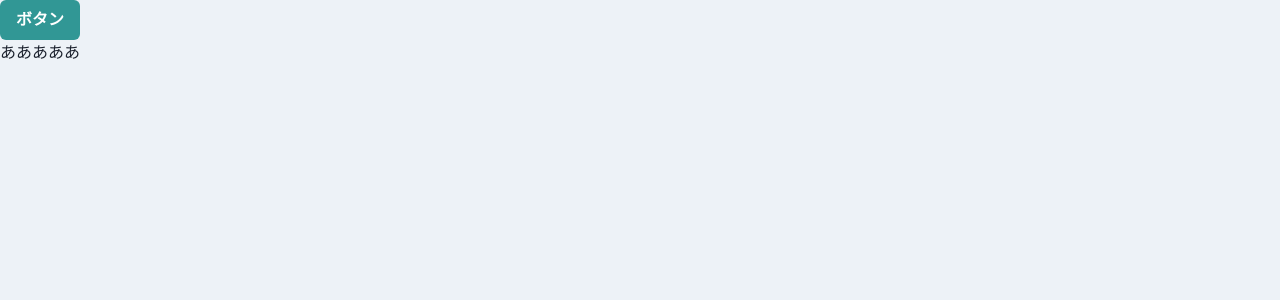
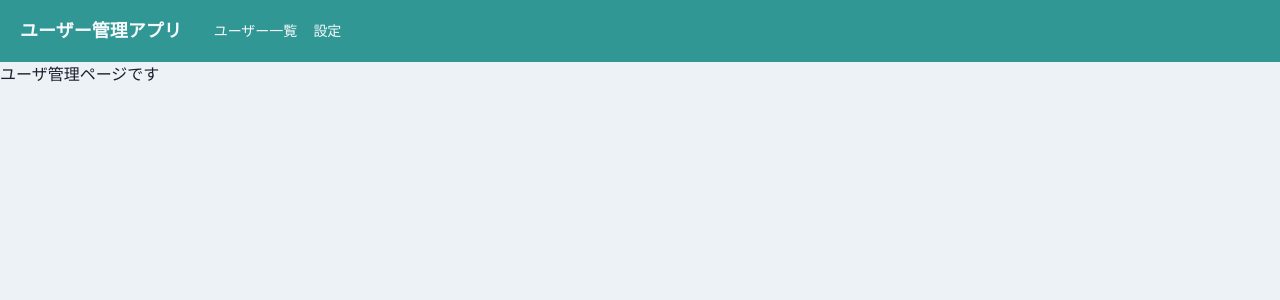
Before and after one commit to kotaro0909/react-app3, a React (Create React App) app: page /home/user_management in a window 1280 px wide. Shown: the top 300 px of the page. Built offline with nearby package versions, Linux system fonts and the light colour scheme.

Commit message:
ヘッダーの作成

```diff
--- a/package.json
+++ b/package.json
@@ -3,6 +3,7 @@
   "version": "0.1.0",
   "private": true,
   "dependencies": {
+    "@chakra-ui/icons": "^1.1.1",
     "@chakra-ui/react": "^1.7.1",
     "@emotion/react": "^11",
     "@emotion/styled": "^11",
@@ -13,9 +14,11 @@
     "@types/node": "^12.0.0",
     "@types/react": "^17.0.0",
     "@types/react-dom": "^17.0.0",
+    "@types/react-router-dom": "^5.3.0",
     "framer-motion": "^4",
     "react": "^17.0.2",
     "react-dom": "^17.0.2",
+    "react-router-dom": "5.3.0",
     "react-scripts": "4.0.3",
     "typescript": "^4.1.2",
     "web-vitals": "^1.0.1"
--- a/src/App.tsx
+++ b/src/App.tsx
@@ -1,13 +1,17 @@
-import { Button, ChakraProvider } from '@chakra-ui/react';
 import React from 'react';
+import { ChakraProvider } from '@chakra-ui/react';
+import { BrowserRouter } from 'react-router-dom';
+
 import './App.css';
 import theme from './theme/theme';
+import { Router } from './router/Router';
 
 function App() {
   return (
     <ChakraProvider theme={theme}>
-      <Button colorScheme="teal">ボタン</Button>
-      <p>あああああ</p>
+      <BrowserRouter>
+        <Router />
+      </BrowserRouter>
     </ChakraProvider>
   );
 }
--- /dev/null
+++ b/src/components/organisms/layout/Header.tsx
@@ -0,0 +1,63 @@
+import {
+  Box,
+  Button,
+  Drawer,
+  DrawerBody,
+  DrawerContent,
+  DrawerOverlay,
+  Flex,
+  Heading,
+  IconButton,
+  Link,
+  useDisclosure,
+} from '@chakra-ui/react';
+import { memo, VFC } from 'react';
+import { HamburgerIcon } from '@chakra-ui/icons';
+
+export const Header: VFC = memo(() => {
+  const { isOpen, onOpen, onClose } = useDisclosure();
+  return (
+    <>
+      <Flex
+        as="nav"
+        bg="teal.500"
+        color="gray.50"
+        align="center"
+        justify="space-between"
+        padding={{ base: 3, md: 5 }}
+      >
+        <Flex align="center" as="a" mr={8} _hover={{ cursor: 'pointer' }}>
+          <Heading as="h1" fontSize={{ base: 'md', md: 'lg' }}>
+            ユーザー管理アプリ
+          </Heading>
+        </Flex>
+
+        <Flex align="center" fontSize="sm" flexGrow={2} display={{ base: 'none', md: 'flex' }}>
+          <Box pr={4}>
+            <Link>ユーザー一覧</Link>
+          </Box>
+          <Link>設定</Link>
+        </Flex>
+        <IconButton
+          aria-label="メニューボタン"
+          icon={<HamburgerIcon />}
+          size="sm"
+          variant="unstyled"
+          display={{ base: 'block', md: 'none' }}
+          onClick={onOpen}
+        />
+      </Flex>
+      <Drawer placement="left" size="xs" onClose={onClose} isOpen={isOpen}>
+        <DrawerOverlay>
+          <DrawerContent>
+            <DrawerBody p={0} bg="gray.100">
+              <Button w="100%">TOP</Button>
+              <Button w="100%">ユーザー一覧</Button>
+              <Button w="100%">設定</Button>
+            </DrawerBody>
+          </DrawerContent>
+        </DrawerOverlay>
+      </Drawer>
+    </>
+  );
+});
--- /dev/null
+++ b/src/components/pages/Home.tsx
@@ -0,0 +1,5 @@
+import { memo, VFC } from 'react';
+
+export const Home: VFC = memo(() => {
+  return <p>HOMEページです</p>;
+});
--- /dev/null
+++ b/src/components/pages/Login.tsx
@@ -0,0 +1,5 @@
+import { memo, VFC } from 'react';
+
+export const Login: VFC = memo(() => {
+  return <p>ログインページです</p>;
+});
--- /dev/null
+++ b/src/components/pages/Page404.tsx
@@ -0,0 +1,5 @@
+import { memo, VFC } from 'react';
+
+export const Page404: VFC = memo(() => {
+  return <p>404ページです</p>;
+});
--- /dev/null
+++ b/src/components/pages/Setting.tsx
@@ -0,0 +1,5 @@
+import { memo, VFC } from 'react';
+
+export const Setting: VFC = memo(() => {
+  return <p>設定ページです</p>;
+});
--- /dev/null
+++ b/src/components/pages/UserManagement.tsx
@@ -0,0 +1,5 @@
+import { memo, VFC } from 'react';
+
+export const UserManagement: VFC = memo(() => {
+  return <p>ユーザ管理ページです</p>;
+});
--- /dev/null
+++ b/src/components/templates/HeaderLayout.tsx
@@ -0,0 +1,16 @@
+import { memo, ReactNode, VFC } from 'react';
+import { Header } from '../organisms/layout/Header';
+
+type Props = {
+  children: ReactNode;
+};
+
+export const HeaderLayout: VFC<Props> = memo((props) => {
+  const { children } = props;
+  return (
+    <>
+      <Header />
+      {children}
+    </>
+  );
+});
--- /dev/null
+++ b/src/router/HomeRoutes.tsx
@@ -0,0 +1,27 @@
+import { Home } from '../components/pages/Home';
+import { Page404 } from '../components/pages/Page404';
+import { Setting } from '../components/pages/Setting';
+import { UserManagement } from '../components/pages/UserManagement';
+
+export const homeRoutes = [
+  {
+    path: '/',
+    exact: true,
+    children: <Home />,
+  },
+  {
+    path: '/user_management',
+    exact: false,
+    children: <UserManagement />,
+  },
+  {
+    path: '/setting',
+    exact: false,
+    children: <Setting />,
+  },
+  {
+    path: '*',
+    exact: false,
+    children: <Page404 />,
+  },
+];
--- /dev/null
+++ b/src/router/Router.tsx
@@ -0,0 +1,31 @@
+import { memo, VFC } from 'react';
+import { Route, Switch } from 'react-router-dom';
+import { Login } from '../components/pages/Login';
+import { Page404 } from '../components/pages/Page404';
+import { HeaderLayout } from '../components/templates/HeaderLayout';
+import { homeRoutes } from './HomeRoutes';
+
+export const Router: VFC = memo(() => {
+  return (
+    <Switch>
+      <Route exact path="/">
+        <Login />
+      </Route>
+      <Route
+        path="/home"
+        render={({ match: { url } }) => (
+          <Switch>
+            {homeRoutes.map((route) => (
+              <Route key={route.path} exact={route.exact} path={`${url}${route.path}`}>
+                <HeaderLayout>{route.children}</HeaderLayout>
+              </Route>
+            ))}
+          </Switch>
+        )}
+      />
+      <Route path="*">
+        <Page404 />
+      </Route>
+    </Switch>
+  );
+});
```
Also changed, not shown: 2 other files (tests, documents, lock files or other folders).
